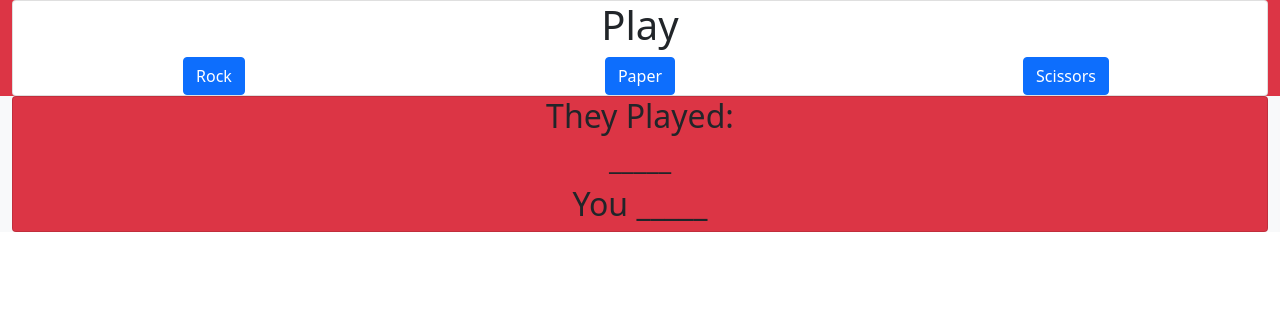
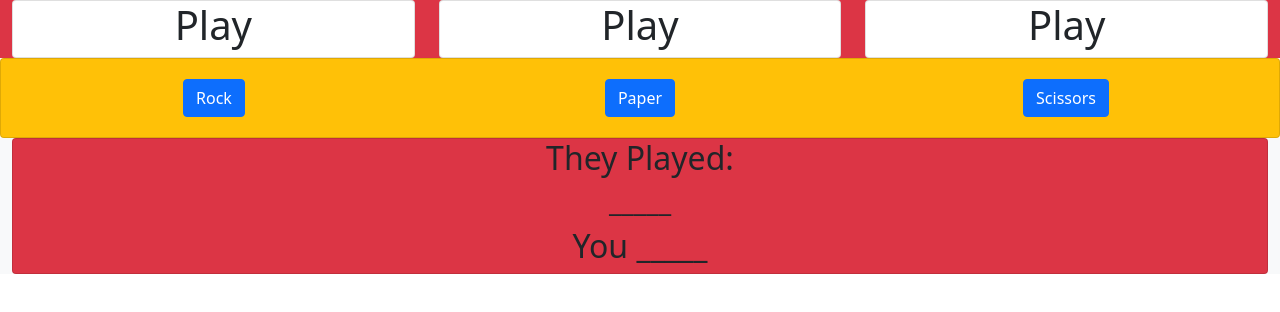
Before and after one commit to DonlynFGI/rockPaperScissors, a plain HTML site: page index.html in a window 1280 px wide. Drawn offline with nearby package versions, Linux system fonts and the light colour scheme.

Commit message:
updated styling slightly

```diff
--- a/index.html
+++ b/index.html
@@ -25,17 +25,31 @@
 
   <main class="container-fluid">
     <div class="row">
-      <div class="col-12 text-center bg-danger">
+      <div class="col-4 text-center bg-danger">
         <div class="card">
           <h1>Play</h1>
-          <div class="row">
-            <div class="col-4"><button onclick="play('rock')" type="button" class="btn btn-primary">Rock</button></div>
-            <div class="col-4"><button onclick="play('paper')" type="button" class="btn btn-primary">Paper</button>
-            </div>
-            <div class="col-4"><button onclick="play('scissors')" type="button"
-                class="btn btn-primary">Scissors</button>
-            </div>
-          </div>
+        </div>
+      </div>
+      <div class="col-4 text-center bg-danger">
+        <div class="card">
+          <h1>Play</h1>
+        </div>
+      </div>
+      <div class="col-4 text-center bg-danger">
+        <div class="card">
+          <h1>Play</h1>
+        </div>
+      </div>
+      <div class="row text-center card bg-warning d-flex flexdir">
+
+        <div class="col-4"><button onclick="play('rock')" type="button" class="btn btn-primary">Rock</button></div>
+
+
+        <div class="col-4"><button onclick="play('paper')" type="button" class="btn btn-primary">Paper</button></div>
+
+
+        <div class="col-4"><button onclick="play('scissors')" type="button" class="btn btn-primary">Scissors</button>
+
         </div>
       </div>
     </div>
--- a/style.css
+++ b/style.css
@@ -0,0 +1,9 @@
+.flexdir{
+  flex-direction: row;
+  height: 10vh;
+  justify-content: center;
+  align-content: center;
+  justify-self: center;
+  margin:auto;
+  padding:0;
+}
```
